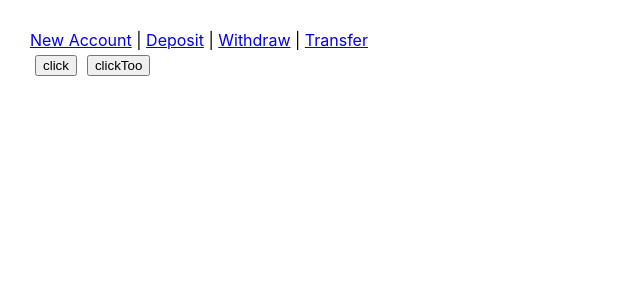
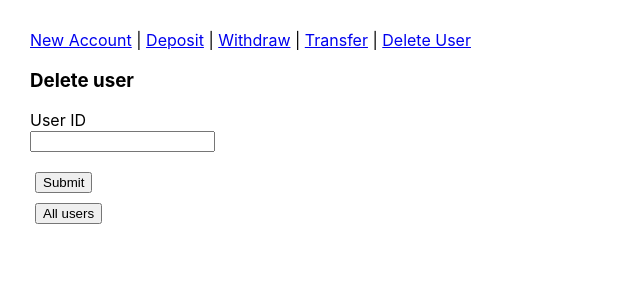
Before and after one commit to AltaraceO/fullstack_bootcamp-bank-api-mongoose, a React (Create React App) app in the folder client/: page /delete in a window 1280 px wide. Shown: the top 300 px of the page, without its empty margins (0-640 px from the left). Built offline with nearby package versions, Linux system fonts and the light colour scheme.

Commit message:
delete users

```diff
--- a/client/src/App.js
+++ b/client/src/App.js
@@ -5,16 +5,12 @@ import { NavBar } from "./components/NavBar";
 import { Deposit } from "./components/Deposit";
 import { Withdraw } from "./components/Withdraw";
 import { Transfer } from "./components/Transfer";
+import { Delete } from "./components/Delete";
 import { BrowserRouter, Route } from "react-router-dom";
 
 function App() {
   const getReq = async () => {
     const data = await localUrl.get("/users");
-    console.log(data.data);
-  };
-
-  const getReqToo = async () => {
-    const data = await localUrl.get("/api");
     console.log(data.data);
   };
 
@@ -34,10 +30,12 @@ function App() {
         <Route exact path="/transfer">
           <Transfer />
         </Route>
+        <Route exact path="/delete">
+          <Delete />
+        </Route>
       </BrowserRouter>
       <div>
-        <button onClick={getReq}>click</button>
-        <button onClick={getReqToo}>clickToo</button>
+        <button onClick={getReq}>All users </button>
       </div>
     </div>
   );
--- /dev/null
+++ b/client/src/components/Delete.jsx
@@ -0,0 +1,35 @@
+import React, { useState } from "react";
+import url from "../api/Api";
+
+export const Delete = () => {
+  const [id, setId] = useState("");
+  const [user, setUser] = useState(false);
+  const [name, setName] = useState("");
+
+  const onHandleChange = (e) => {
+    setUser(false);
+    setId(e.target.value);
+  };
+
+  const onHandleClick = async (e) => {
+    e.preventDefault();
+
+    const data = await url.delete(`/delete/${id}`);
+    console.log(data.data);
+    setName(data.data.name);
+    setUser(true);
+  };
+  return (
+    <>
+      <h3>Delete user</h3>
+      <form>
+        <label htmlFor="id">User ID</label>
+        <br />
+        <input onChange={onHandleChange} type="text" name="id" value={id} />
+        <br />
+        <button onClick={onHandleClick}>Submit</button>
+      </form>
+      {user && <p>{name} Deleted</p>}
+    </>
+  );
+};
--- a/client/src/components/NavBar.jsx
+++ b/client/src/components/NavBar.jsx
@@ -13,6 +13,8 @@ export const NavBar = () => {
       <Link to="/withdrawal/">Withdraw</Link>
       <span> | </span>
       <Link to="/transfer/">Transfer</Link>
+      <span> | </span>
+      <Link to="/delete/">Delete User</Link>
     </div>
   );
 };
```
Also changed, not shown: 2 other files (tests, documents, lock files or other folders).
